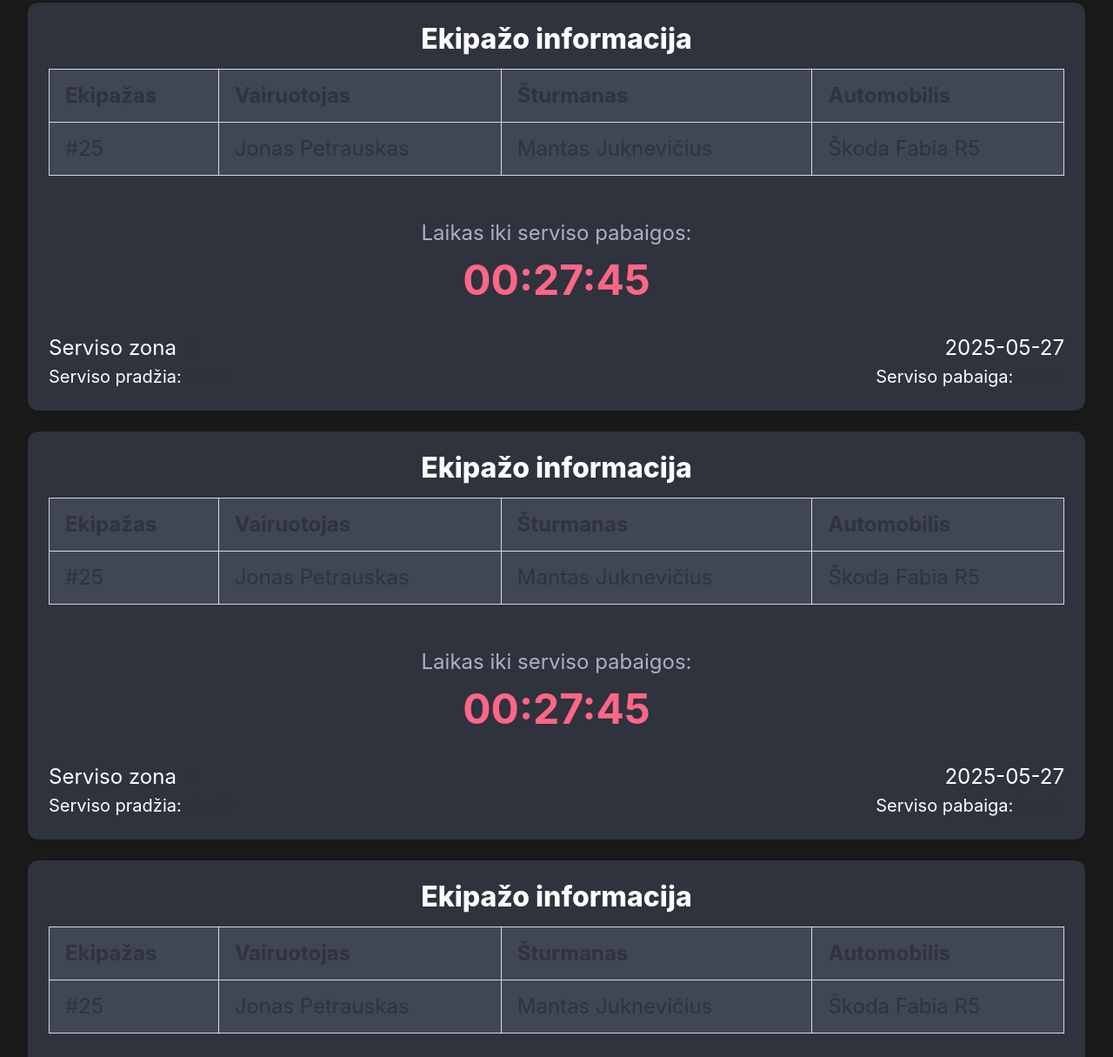
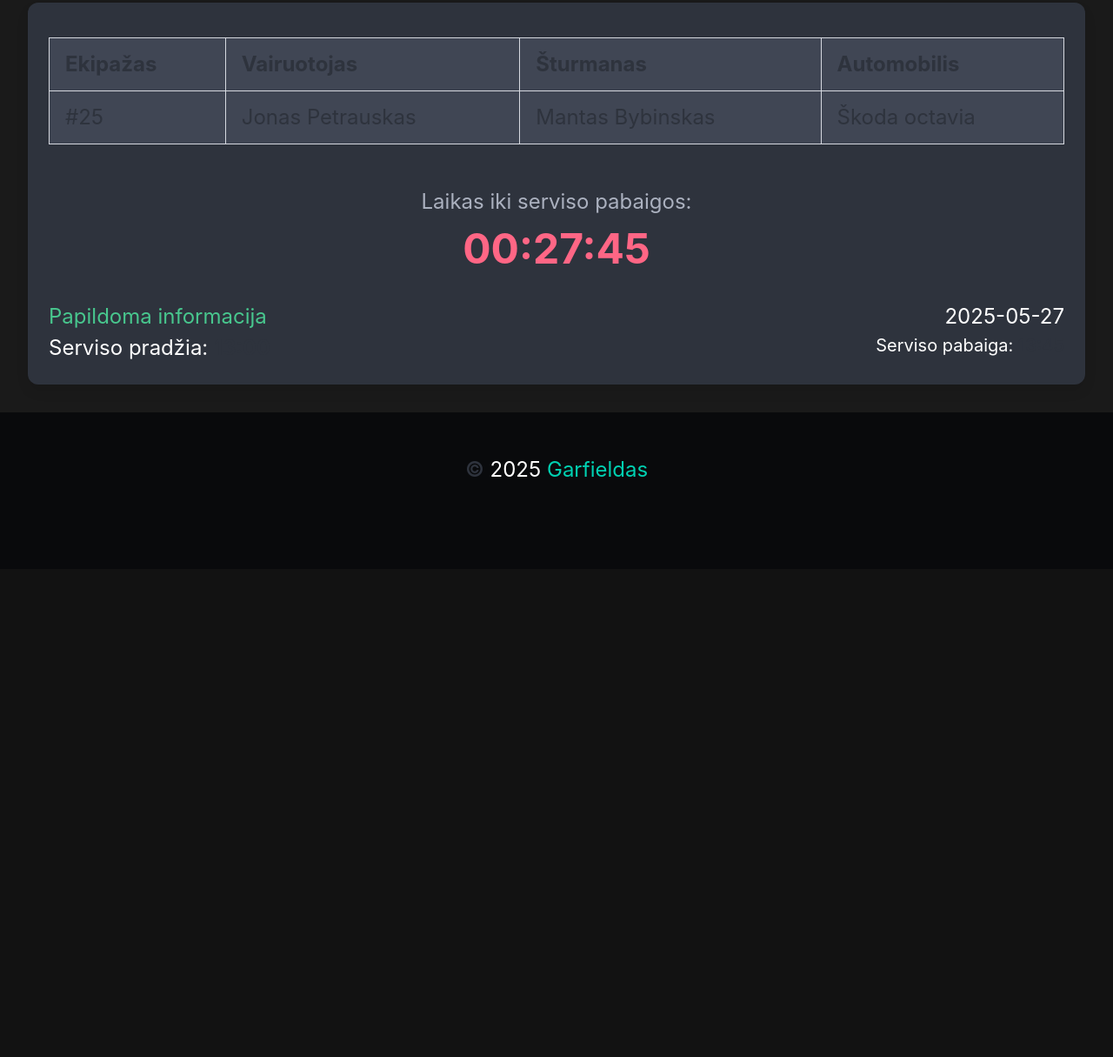
Before and after one commit to Garfieldas/car-service, a website built with Vite: page index.html in a window 1280 px wide. Shown: the part 380-1595 px from the top of the page at 87% size. After the commit the page ends 1034 px from the top, so only its background shows below. Built offline with nearby package versions, Linux system fonts and the light colour scheme.

Commit message:
Render module for cards

```diff
--- a/index.html
+++ b/index.html
@@ -44,126 +44,6 @@
       <!---Wrapper for cards-->
       <div id="crew-card-wrapper">
       <!-- Service Card -->
-      <div class="card p-5 has-background-dark has-text-white">
-        <h1 class="title has-text-white has-text-centered is-size-3 mb-4">Ekipažo informacija</h1>
-
-        <div class="table-container">
-          <table class="table is-fullwidth has-background-grey-dark has-text-white mb-5 is-bordered is-striped is-hoverable">
-            <thead>
-              <tr>
-                <th class="is-size-4">Ekipažas</th>
-                <th class="is-size-4">Vairuotojas</th>
-                <th class="is-size-4">Šturmanas</th>
-                <th class="is-size-4">Automobilis</th>
-              </tr>
-            </thead>
-            <tbody>
-              <tr>
-                <td class="is-size-4">#25</td>
-                <td class="is-size-4">Jonas Petrauskas</td>
-                <td class="is-size-4">Mantas Juknevičius</td>
-                <td class="is-size-4">Škoda Fabia R5</td>
-              </tr>
-            </tbody>
-          </table>
-        </div>
-
-        <div class="has-text-centered mb-5">
-          <p class="is-size-4 has-text-grey-light">Laikas iki serviso pabaigos:</p>
-          <p class="is-size-1 has-text-danger has-text-weight-bold" id="timer-25">00:27:45</p>
-        </div>
-
-        <div class="columns is-mobile is-multiline is-variable is-4">
-          <div class="column is-full-mobile is-half-tablet">
-            <p class="is-size-4">Serviso zona <strong>A</strong></p>
-            <p class="is-size-5">Serviso pradžia: <strong>13:00</strong></p>
-          </div>
-          <div class="column is-full-mobile is-half-tablet has-text-right">
-            <p class="is-size-4">2025-05-27</p>
-            <p class="is-size-5">Serviso pabaiga: <strong>13:45</strong></p>
-          </div>
-        </div>
-      </div>
-            <div class="card p-5 has-background-dark has-text-white">
-        <h1 class="title has-text-white has-text-centered is-size-3 mb-4">Ekipažo informacija</h1>
-
-        <div class="table-container">
-          <table class="table is-fullwidth has-background-grey-dark has-text-white mb-5 is-bordered is-striped is-hoverable">
-            <thead>
-              <tr>
-                <th class="is-size-4">Ekipažas</th>
-                <th class="is-size-4">Vairuotojas</th>
-                <th class="is-size-4">Šturmanas</th>
-                <th class="is-size-4">Automobilis</th>
-              </tr>
-            </thead>
-            <tbody>
-              <tr>
-                <td class="is-size-4">#25</td>
-                <td class="is-size-4">Jonas Petrauskas</td>
-                <td class="is-size-4">Mantas Juknevičius</td>
-                <td class="is-size-4">Škoda Fabia R5</td>
-              </tr>
-            </tbody>
-          </table>
-        </div>
-
-        <div class="has-text-centered mb-5">
-          <p class="is-size-4 has-text-grey-light">Laikas iki serviso pabaigos:</p>
-          <p class="is-size-1 has-text-danger has-text-weight-bold" id="timer-25">00:27:45</p>
-        </div>
-
-        <div class="columns is-mobile is-multiline is-variable is-4">
-          <div class="column is-full-mobile is-half-tablet">
-            <p class="is-size-4">Serviso zona <strong>A</strong></p>
-            <p class="is-size-5">Serviso pradžia: <strong>13:00</strong></p>
-          </div>
-          <div class="column is-full-mobile is-half-tablet has-text-right">
-            <p class="is-size-4">2025-05-27</p>
-            <p class="is-size-5">Serviso pabaiga: <strong>13:45</strong></p>
-          </div>
-        </div>
-      </div>
-            <div class="card p-5 has-background-dark has-text-white">
-        <h1 class="title has-text-white has-text-centered is-size-3 mb-4">Ekipažo informacija</h1>
-
-        <div class="table-container">
-          <table class="table is-fullwidth has-background-grey-dark has-text-white mb-5 is-bordered is-striped is-hoverable">
-            <thead>
-              <tr>
-                <th class="is-size-4">Ekipažas</th>
-                <th class="is-size-4">Vairuotojas</th>
-                <th class="is-size-4">Šturmanas</th>
-                <th class="is-size-4">Automobilis</th>
-              </tr>
-            </thead>
-            <tbody>
-              <tr>
-                <td class="is-size-4">#25</td>
-                <td class="is-size-4">Jonas Petrauskas</td>
-                <td class="is-size-4">Mantas Juknevičius</td>
-                <td class="is-size-4">Škoda Fabia R5</td>
-              </tr>
-            </tbody>
-          </table>
-        </div>
-
-        <div class="has-text-centered mb-5">
-          <p class="is-size-4 has-text-grey-light">Laikas iki serviso pabaigos:</p>
-          <p class="is-size-1 has-text-danger has-text-weight-bold" id="timer-25">00:27:45</p>
-        </div>
-
-        <div class="columns is-mobile is-multiline is-variable is-4">
-          <div class="column is-full-mobile is-half-tablet">
-            <p class="is-size-4">Serviso zona <strong>A</strong></p>
-            <p class="is-size-5">Serviso pradžia: <strong>13:00</strong></p>
-          </div>
-          <div class="column is-full-mobile is-half-tablet has-text-right">
-            <p class="is-size-4">2025-05-27</p>
-            <p class="is-size-5">Serviso pabaiga: <strong>13:45</strong></p>
-          </div>
-        </div>
-      </div>
       </div>
     </div>
 
--- /dev/null
+++ b/src/components/renderCard.ts
@@ -0,0 +1,109 @@
+const renderCard = () => {
+
+    const cardContainer = document.querySelector('#crew-card-wrapper');
+
+    const card = document.createElement('div');
+    card.className = 'card p-5 has-background-dark has-text-white';
+
+    const title = document.createElement('h1');
+    title.className = 'title has-text-white has-text-centered is-size-3 mb-4';
+    card.appendChild(title);
+
+    const tableContainer = document.createElement('div');
+    tableContainer.className = 'table-container';
+    card.appendChild(tableContainer);
+
+    const table = document.createElement('table');
+    table.className = 'table is-fullwidth has-background-grey-dark has-text-white mb-5 is-bordered is-striped is-hoverable';
+    tableContainer.appendChild(table);
+
+    const thead = document.createElement('thead');
+    table.appendChild(thead);
+
+    const rows = ['Ekipažas', 'Vairuotojas', 'Šturmanas', 'Automobilis'];
+    const tr = document.createElement('tr');
+
+    rows.forEach(row => {
+        const th = document.createElement('th');
+        th.className = 'is-size-4';
+        th.textContent = row;
+        tr.appendChild(th);
+
+    });
+    thead.appendChild(tr);
+
+    const tbody = document.createElement('tbody');
+    table.appendChild(tbody);
+
+    const tr2 = document.createElement('tr');
+
+    const fakeData = ['#25', 'Jonas Petrauskas', 'Mantas Bybinskas', 'Škoda octavia']; //Needs to be dynamic
+
+    fakeData.forEach(data => {
+        const td = document.createElement('td');
+        td.className = 'is-size-4';
+        td.textContent = data;
+        tr2.appendChild(td);
+    })
+    tbody.appendChild(tr2);
+
+    const timeDiv = document.createElement('div');
+    timeDiv.className = 'has-text-centered mb-5';
+    card.appendChild(timeDiv);
+
+    const p1 = document.createElement('p');
+    p1.className = 'is-size-4 has-text-grey-light';
+    p1.textContent = 'Laikas iki serviso pabaigos:';
+    timeDiv.appendChild(p1);
+
+    const p2 = document.createElement('p');
+    p2.className = 'is-size-1 has-text-danger has-text-weight-bold';
+    p2.setAttribute('id', 'timer');
+    p2.textContent = '00:27:45'; //Needs to be dynamic
+    timeDiv.appendChild(p2);
+
+    const servicetDiv = document.createElement('div');
+    servicetDiv.className = 'columns is-mobile is-multiline is-variable is-4';
+    card.appendChild(servicetDiv);
+
+    const startDiv = document.createElement('div');
+    startDiv.className = 'column is-full-mobile is-half-tablet';
+    servicetDiv.appendChild(startDiv);
+
+    const infoText = document.createElement('p');
+    infoText.className = 'is-size-4 has-text-success is-bold';
+    infoText.textContent = 'Papildoma informacija';
+    startDiv.appendChild(infoText)
+
+    const p3 = document.createElement('p');
+    p3.className = 'is-size-4';
+    p3.textContent = 'Serviso pradžia: ';
+
+    const strong1 = document.createElement('strong');
+    strong1.textContent = '13:00'; //Needs to be dynamic
+    p3.appendChild(strong1);
+    startDiv.appendChild(p3);
+
+    const endDiv = document.createElement('div');
+    endDiv.className = 'column is-full-mobile is-half-tablet has-text-right';
+    servicetDiv.appendChild(endDiv);
+
+    const p4 = document.createElement('p');
+    p4.className = 'is-size-4';
+    p4.textContent = '2025-05-27'; //Needs to be dynamic
+    endDiv.appendChild(p4);
+
+    const p5 = document.createElement('p');
+    p5.className = 'is-size-5';
+    p5.textContent = 'Serviso pabaiga: ';
+
+    const strong2 = document.createElement('strong');
+    strong2.textContent = '13:45'; //Needs to be dynamic
+    p5.appendChild(strong2);
+    endDiv.appendChild(p5);
+
+    cardContainer?.appendChild(card);
+
+}
+
+export default renderCard;
--- a/src/main.ts
+++ b/src/main.ts
@@ -1,4 +1,5 @@
 import { closeModal, showModal } from "./components/modal";
+import renderCard from "./components/renderCard";
 
 const addNewBtn = document.querySelector('#add-new-btn');
 const closeModalBtn = document.querySelector('#close-modal-btn');
@@ -12,6 +13,9 @@ const carNumber = document.querySelector('#car-number');
 const serviceStart = document.querySelector('service-start');
 const serviceEnd = document.querySelector('service-end');
 
+window.addEventListener('load', () => {
+    renderCard();
+})
 
 addNewBtn?.addEventListener('click', () => {
     showModal();
```
